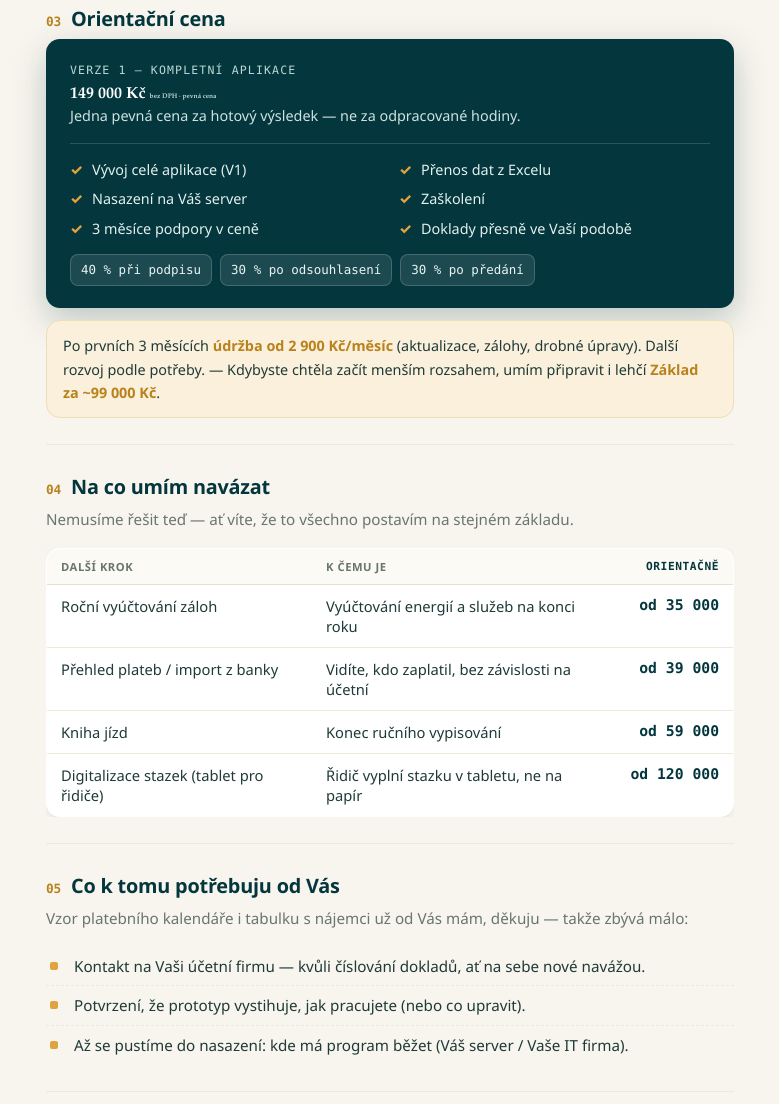
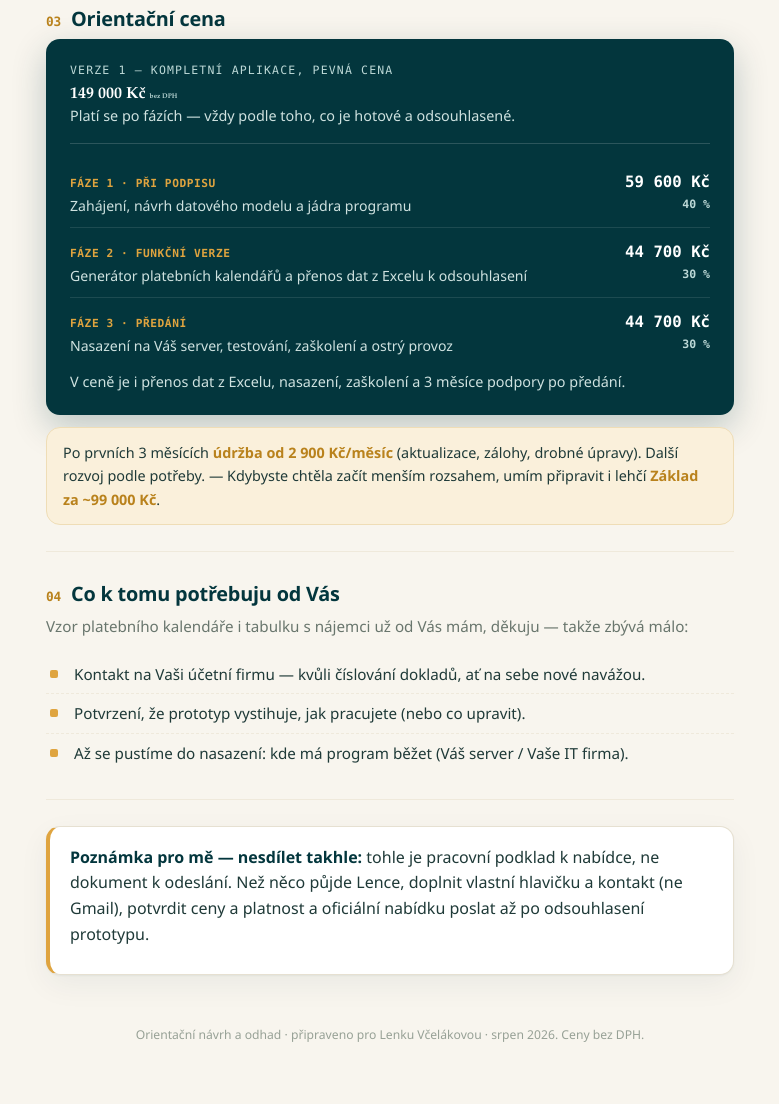
Before and after one commit to Lucii88/sprava_nemovistosti, a plain HTML site: page docs/nabidka-lenka-sprava-nemovitosti.html in a window 1280 px wide. Shown: the part 1606-2710 px from the top of the page, without its empty margins (250-1029 px from the left). Drawn offline with Linux system fonts and the light colour scheme.

Commit message:
Klientský podklad: cena rozdělena do fází, odstraněna roadmapa expanzí
- 149k rozděleno na 3 fáze (40/30/30) s částkami a milníky
- Sekce Na co umím navázat odebrána (klient ji nemá dostávat)

Co-Authored-By: Claude Opus 4.8 <noreply@anthropic.com>
Claude-Session: https://claude.ai/code/session_013o1eotzQBPd4xw6YXhcxaM

```diff
--- a/docs/nabidka-lenka-sprava-nemovitosti.html
+++ b/docs/nabidka-lenka-sprava-nemovitosti.html
@@ -71,6 +71,13 @@
   .incl li::before{content:"✓";position:absolute;left:0;color:var(--honey-fill);font-weight:800}
   .payrow{display:flex;flex-wrap:wrap;gap:8px;margin-top:14px}
   .payrow span{font-family:var(--mono);font-size:.78rem;background:rgba(255,255,255,.1);border:1px solid rgba(255,255,255,.18);border-radius:8px;padding:5px 10px;color:#EAF4F2}
+  .phases{margin:16px 0 0;padding:14px 0 0;border-top:1px solid rgba(255,255,255,.16);display:flex;flex-direction:column}
+  .ph{display:flex;justify-content:space-between;gap:16px;align-items:baseline;padding:11px 0;border-bottom:1px solid rgba(255,255,255,.1)}
+  .ph:last-child{border-bottom:0;padding-bottom:0}
+  .phn{display:block;font-family:var(--mono);font-size:.7rem;text-transform:uppercase;letter-spacing:.05em;color:var(--honey-fill);font-weight:700;margin-bottom:3px}
+  .pht{font-size:.88rem;color:#CFE2E0;line-height:1.4}
+  .phk{font-family:var(--mono);font-variant-numeric:tabular-nums;font-weight:700;color:#fff;white-space:nowrap;text-align:right;font-size:.98rem}
+  .phk .phpct{display:block;font-size:.72rem;color:var(--mint);font-weight:600;margin-top:1px}
   .after{background:var(--honey-bg);border:1px solid var(--honey-line);border-radius:var(--radius);padding:13px 16px;font-size:.9rem;color:var(--ink);margin-top:12px}
   .after strong{color:var(--honey)}
 
@@ -142,40 +149,21 @@
   <section>
     <h2><span class="n">03</span> Orientační cena</h2>
     <div class="price">
-      <div class="lab">Verze 1 — kompletní aplikace</div>
-      <div class="big">149 000 Kč <span class="u">bez DPH · pevná cena</span></div>
-      <p class="sub">Jedna pevná cena za hotový výsledek — ne za odpracované hodiny.</p>
-      <ul class="incl">
-        <li>Vývoj celé aplikace (V1)</li>
-        <li>Přenos dat z Excelu</li>
-        <li>Nasazení na Váš server</li>
-        <li>Zaškolení</li>
-        <li>3 měsíce podpory v ceně</li>
-        <li>Doklady přesně ve Vaší podobě</li>
-      </ul>
-      <div class="payrow"><span>40 % při podpisu</span><span>30 % po odsouhlasení</span><span>30 % po předání</span></div>
+      <div class="lab">Verze 1 — kompletní aplikace, pevná cena</div>
+      <div class="big">149 000 Kč <span class="u">bez DPH</span></div>
+      <p class="sub">Platí se po fázích — vždy podle toho, co je hotové a odsouhlasené.</p>
+      <div class="phases">
+        <div class="ph"><div><span class="phn">Fáze 1 · při podpisu</span><div class="pht">Zahájení, návrh datového modelu a jádra programu</div></div><div class="phk">59 600 Kč<span class="phpct">40 %</span></div></div>
+        <div class="ph"><div><span class="phn">Fáze 2 · funkční verze</span><div class="pht">Generátor platebních kalendářů a přenos dat z Excelu k odsouhlasení</div></div><div class="phk">44 700 Kč<span class="phpct">30 %</span></div></div>
+        <div class="ph"><div><span class="phn">Fáze 3 · předání</span><div class="pht">Nasazení na Váš server, testování, zaškolení a ostrý provoz</div></div><div class="phk">44 700 Kč<span class="phpct">30 %</span></div></div>
+      </div>
+      <p class="sub" style="margin-top:14px">V ceně je i přenos dat z Excelu, nasazení, zaškolení a 3 měsíce podpory po předání.</p>
     </div>
     <div class="after">Po prvních 3 měsících <strong>údržba od 2 900 Kč/měsíc</strong> (aktualizace, zálohy, drobné úpravy). Další rozvoj podle potřeby. — Kdybyste chtěla začít menším rozsahem, umím připravit i lehčí <strong>Základ za ~99 000 Kč</strong>.</div>
   </section>
 
   <section>
-    <h2><span class="n">04</span> Na co umím navázat</h2>
-    <p class="sintro">Nemusíme řešit teď — ať víte, že to všechno postavím na stejném základu.</p>
-    <div class="rmwrap">
-      <table class="rm">
-        <thead><tr><th>Další krok</th><th>K čemu je</th><th class="p">Orientačně</th></tr></thead>
-        <tbody>
-          <tr><td>Roční vyúčtování záloh</td><td>Vyúčtování energií a služeb na konci roku</td><td class="p">od 35 000</td></tr>
-          <tr><td>Přehled plateb / import z banky</td><td>Vidíte, kdo zaplatil, bez závislosti na účetní</td><td class="p">od 39 000</td></tr>
-          <tr><td>Kniha jízd</td><td>Konec ručního vypisování</td><td class="p">od 59 000</td></tr>
-          <tr><td>Digitalizace stazek (tablet pro řidiče)</td><td>Řidič vyplní stazku v tabletu, ne na papír</td><td class="p">od 120 000</td></tr>
-        </tbody>
-      </table>
-    </div>
-  </section>
-
-  <section>
-    <h2><span class="n">05</span> Co k tomu potřebuju od Vás</h2>
+    <h2><span class="n">04</span> Co k tomu potřebuju od Vás</h2>
     <p class="sintro">Vzor platebního kalendáře i tabulku s nájemci už od Vás mám, děkuju — takže zbývá málo:</p>
     <ul class="need">
       <li>Kontakt na Vaši účetní firmu — kvůli číslování dokladů, ať na sebe nové navážou.</li>
```
